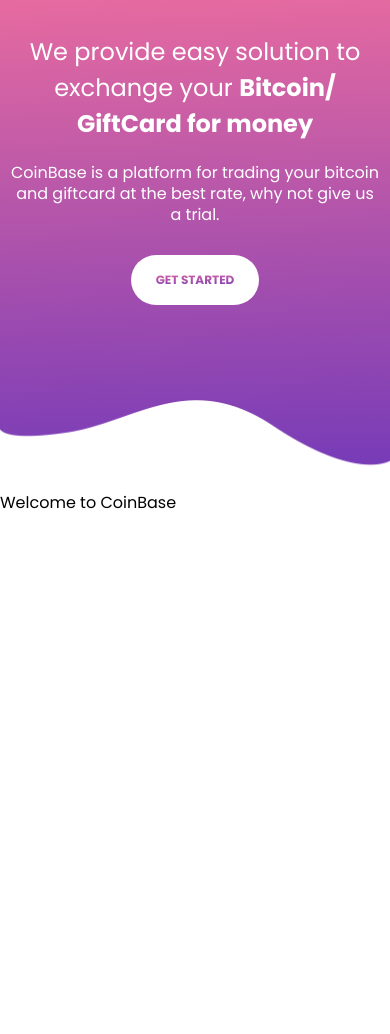
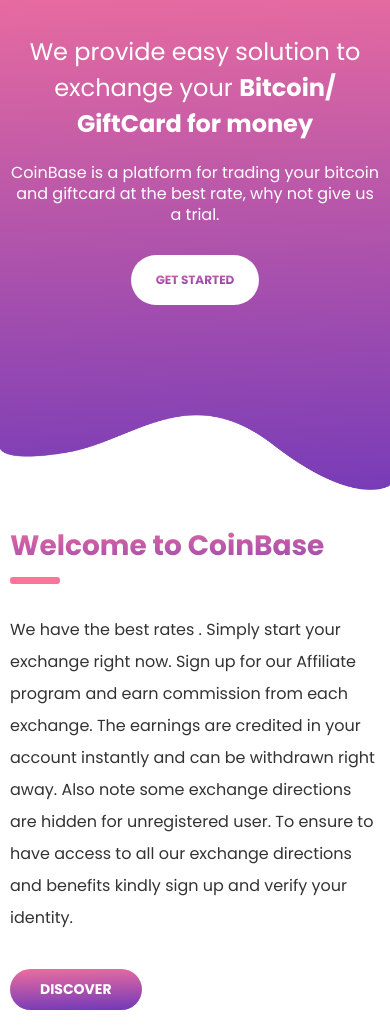
Before and after one commit to Legend-MY/CoinBase, a plain HTML site: page index.html in a window 390 px wide. Shown: the part 66-1100 px from the top of the page. Before the commit the page ends 884 px from the top, so only its background shows below. Drawn offline with Linux system fonts and the light colour scheme.

Commit message:
made welcome section + made it responsive

```diff
--- a/index.html
+++ b/index.html
@@ -36,7 +36,7 @@
             <span class="header__item">Sell Giftcard</span>
           </div>
         </div>
-        <button class="header__login">Login</button>
+        <button class="header__login button">Login</button>
       </div>
     </div>
     <!-- /.container -->
@@ -66,10 +66,26 @@
     </section>
     <!-- /.hero -->
 
-    <section class="welcom">
-      <div class="welcom__title">Welcome to CoinBase</div>
+    <section class="welcome">
+      <div class="container">
+        <div class="welcome__row">
+          <div class="welcome__img">
+            <img src="img/welcome/welcome.png" alt="welcome">
+          </div>
+          <div class="welcome__body">
+            <h2 class="welcome__title title">Welcome to CoinBase</h2>
+            <p class="welcome__text">We have the best rates . Simply start your exchange right now. Sign up for our
+              Affiliate program and earn commission from each exchange. The earnings are credited in your account
+              instantly and can be withdrawn right away. Also note some exchange directions are hidden for unregistered
+              user. To ensure to have access to all our exchange directions and benefits kindly sign up and verify your
+              identity.
+            </p>
+            <a href="#" class="welcome__link button">Discover</a>
+          </div>
+        </div>
+      </div>
     </section>
-    <!-- /.welcom -->
+    <!-- /.welcome -->
   </div>
   <!-- /.wrapper -->
 
--- a/scss/_general.scss
+++ b/scss/_general.scss
@@ -2,11 +2,6 @@ body {
   font-family: 'Poppins', sans-serif;
   font-size: 16px;
   font-weight: 400;
-}
-.container {
-  max-width: 1390px;
-  padding: 0 10px;
-  margin: 0 auto;
 }
 .wrapper {
   transition: all 0.5s;
@@ -14,6 +9,65 @@ body {
     transform: translateX(-32%);
   }
 }
+.container {
+  max-width: 1390px;
+  padding: 0 10px;
+  margin: 0 auto;
+}
+.title {
+  font-size: 28px;
+  line-height: 42px;
+  font-weight: 700;
+  background: $main-gradient;
+  -webkit-background-clip: text;
+  -webkit-text-fill-color: transparent;
+  &:after {
+    content: '';
+    display: block;
+    width: 50px;
+    height: 7px;
+    border-radius: 3px;
+    background-color: #fd749b;
+    margin: 10px 0 0 0;
+  }
+}
+
+.button {
+  font-size: 14px;
+  line-height: 21px;
+  font-weight: 700;
+  text-transform: uppercase;
+  text-align: center;
+  color: $secondary;
+  padding: 17px 56px;
+  border-radius: 100px;
+  background: $main-gradient;
+  position: relative;
+  transition: all 0.5s;
+  &:before {
+    content: '';
+    position: absolute;
+    top: -1px;
+    bottom: -1px;
+    left: -1px;
+    right: -1px;
+    background: $main-gradient;
+    border-radius: 100px;
+    z-index: -1;
+    opacity: 0;
+    transition: all 0.5s;
+  }
+  &:hover {
+    color: $default;
+    background: $secondary;
+    &:before {
+      opacity: 1;
+    }
+  }
+}
+
+
+
 
 @media (max-width: 1200px) {
   .container {
@@ -24,6 +78,9 @@ body {
 @media (max-width: 992px) {
   .container {
     max-width: 960px;
+  }
+  .button {
+    padding: 10px 30px;
   }
 }
 
--- a/scss/blocks/_header.scss
+++ b/scss/blocks/_header.scss
@@ -77,39 +77,6 @@
       background: $main-gradient;
     }
   }
-  &__login {
-    font-size: 14px;
-    line-height: 21px;
-    font-weight: 700;
-    text-transform: uppercase;
-    text-align: center;
-    color: $secondary;
-    padding: 17px 56px;
-    border-radius: 100px;
-    background: $main-gradient;
-    position: relative;
-    transition: all 0.5s;
-    &:before {
-      content: '';
-      position: absolute;
-      top: -1px;
-      bottom: -1px;
-      left: -1px;
-      right: -1px;
-      background: $main-gradient;
-      border-radius: 100px;
-      z-index: -1;
-      opacity: 0;
-      transition: all 0.5s;
-    }
-    &:hover {
-      color: $default;
-      background: $secondary;
-      &:before {
-        opacity: 1;
-      }
-    }
-  }
 }
 
 @media (max-width: 992px) {
@@ -117,9 +84,6 @@
     padding: 10px 0;
     &__wrapper {
       height: 35px;
-    }
-    &__login {
-      padding: 10px 30px;
     }
     &__sell {
       &_active {
--- a/scss/blocks/_hero.scss
+++ b/scss/blocks/_hero.scss
@@ -7,7 +7,7 @@
     content: '';
     display: block;
     width: 100%;
-    height: 190px;
+    height: 220px;
     background: url('../img/hero/white-bg.png') no-repeat center / cover;
   }
   &__row {
@@ -91,7 +91,7 @@
     &__img {
       text-align: center;
       img {
-        width: 100%;
+        width: 70%;
       }
     }
   }
--- /dev/null
+++ b/scss/blocks/_welcome.scss
@@ -0,0 +1,69 @@
+.welcome {
+  &__row {
+    display: flex;
+    justify-content: center;
+    align-items: flex-start;
+    flex-wrap: wrap;
+  }
+  &__img {
+    flex: 0 1 50%;
+    img {
+      width: 100%;
+    }
+  }
+  &__body {
+    flex: 1 1 50%;
+    max-width: 540px;
+  }
+  &__title {
+    margin: 0 0 45px 0;
+  }
+  &__text {
+    font-size: 16px;
+    line-height: 40px;
+    color: $default;
+    margin: 0 0 35px 0;
+  }
+  &__link {
+    display: inline-block;
+  }
+}
+
+
+@media (max-width: 992px) {
+  .welcome {
+    &__title {
+      margin: 0 0 30px 0;
+    }
+    &__text {
+      line-height: 32px;
+    }
+  }
+}
+
+@media (max-width: 768px) {
+  .welcome {
+    &__body {
+      margin: 0 0 30px 0;
+    }
+    &__img {
+      flex: 0 1 100%;
+      text-align: center;
+      order: 2;
+      img {
+        width: 70%;
+      }
+    }
+  }
+}
+
+@media (max-width: 576px) {
+  .welcome {
+    &__body {
+      max-width: 100%;
+    }
+    &__img {
+      display: none;
+    }
+  }
+}
--- a/scss/main.scss
+++ b/scss/main.scss
@@ -12,3 +12,5 @@
 @import 'blocks/navbar';
 // Hero
 @import 'blocks/hero';
+// Welcom
+@import 'blocks/welcome';
```
Also changed, not shown: css/main.css, img/welcome/welcome.png (added), 1 other file.
